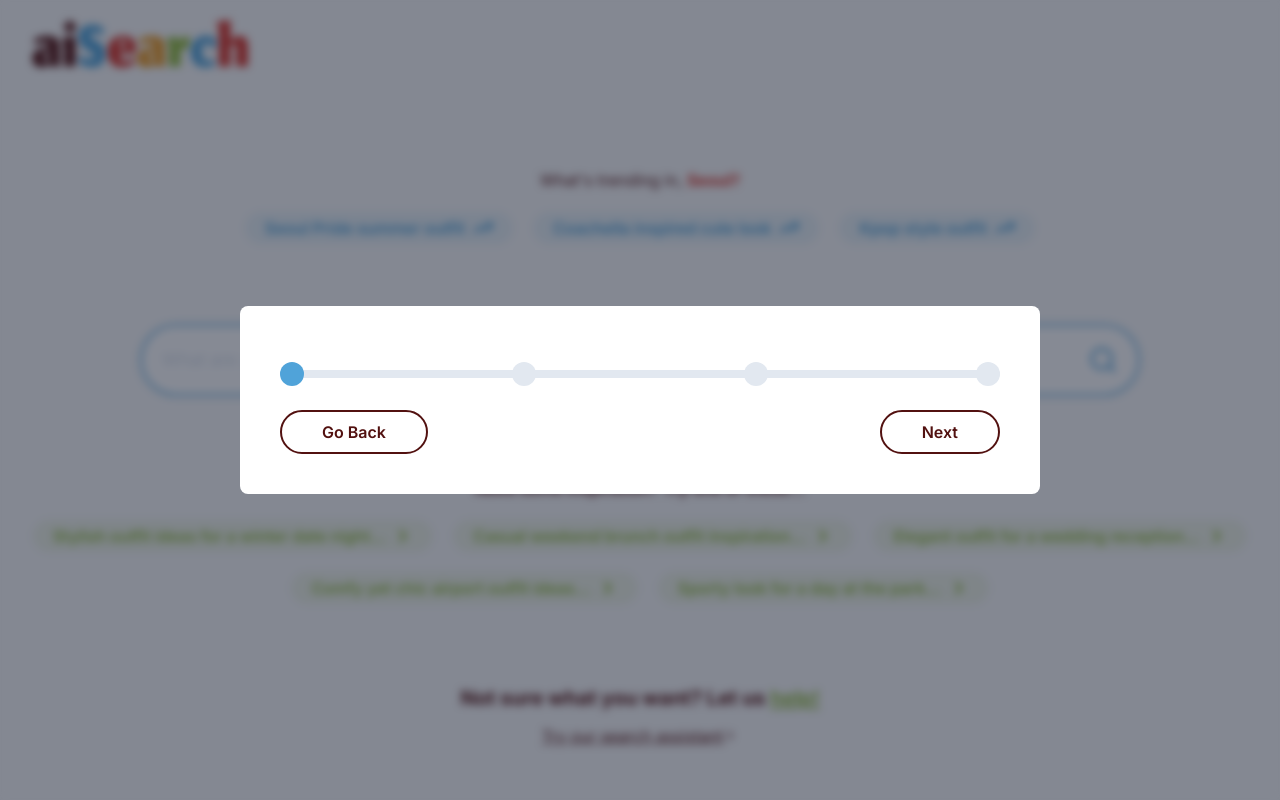
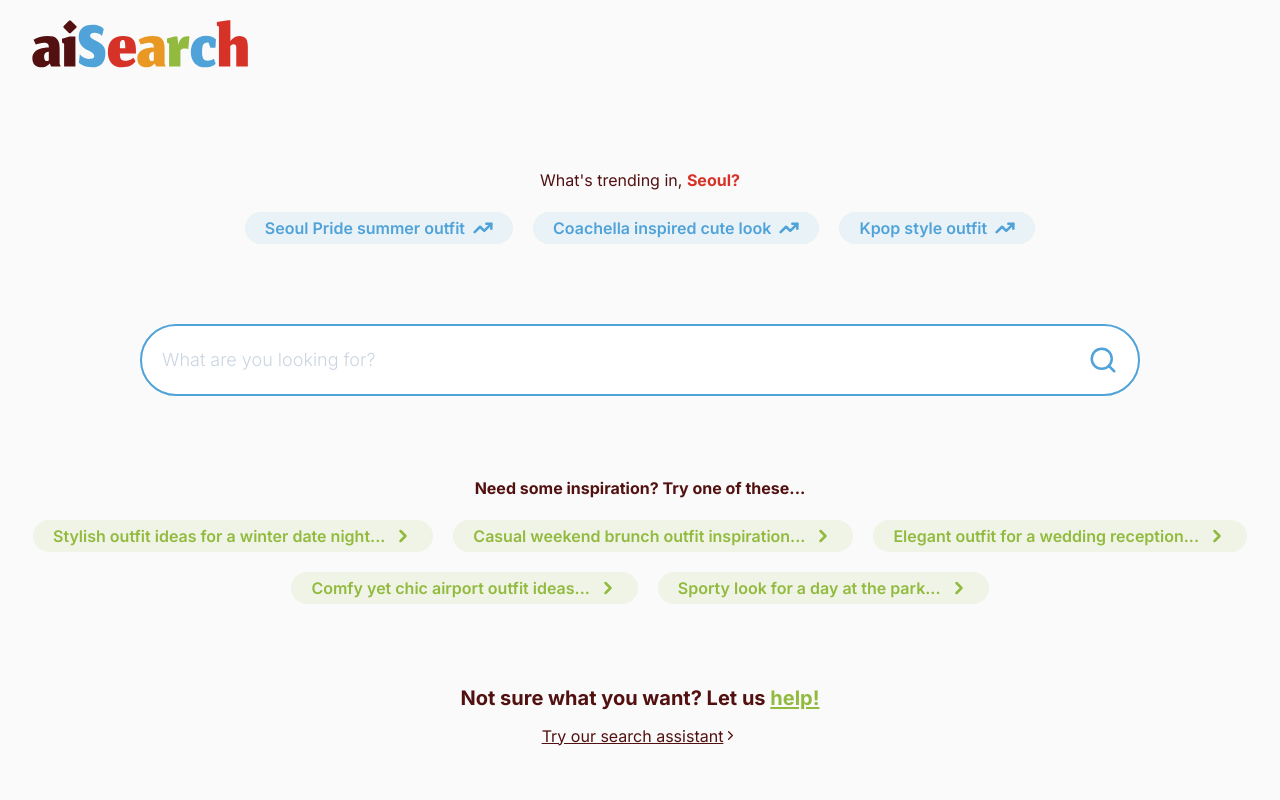
Before and after one commit to Coopang/ai-search-engine, a Next.js app in the folder frontend/: page / in a window 1280 px wide. Shown: the top 800 px of the page. Built offline with nearby package versions, Linux system fonts and the light colour scheme.

Commit message:
add axios & apo

```diff
--- a/frontend/components/Button.tsx
+++ b/frontend/components/Button.tsx
@@ -34,7 +34,6 @@ const Button = ({
   children,
   intent,
   size,
-
   type,
   fullWidth,
   onClick,
--- a/frontend/components/QueryBuilder.tsx
+++ b/frontend/components/QueryBuilder.tsx
@@ -9,7 +9,7 @@ import ProgressBar from "./ProgressBar";
 type Props = {};
 
 const QueryBuilder = (props: Props) => {
-  const [open, setOpen] = useState(true);
+  const [open, setOpen] = useState(false);
   const [step, setStep] = useState(0);
   const ChevronRightIcon = Icons["chevronRight"];
 
--- a/frontend/package.json
+++ b/frontend/package.json
@@ -10,12 +10,10 @@
   },
   "dependencies": {
     "@headlessui/react": "^2.1.3",
+    "axios": "^1.7.5",
     "class-variance-authority": "^0.7.0",
-
+    "clsx": "^2.1.1",
     "formik": "^2.4.6",
-
-    "clsx": "^2.1.1",
-
     "lucide-react": "^0.435.0",
     "next": "14.2.6",
     "react": "^18",
```
Also changed, not shown: frontend/api/api.ts (added, +14 -0 lines), 1 other file (tests, documents, lock files or other folders).
